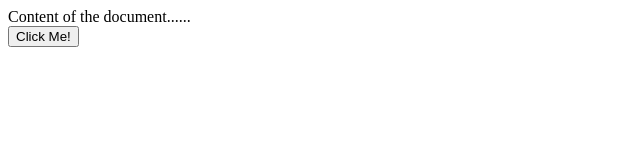
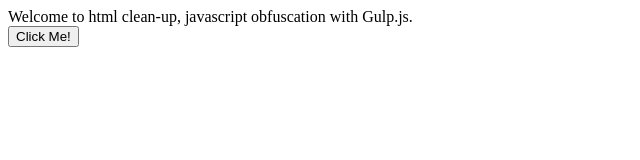
Before and after one commit to mstatt/tr-102, a website: page dev/index.html in a window 1280 px wide. Shown: the whole page, without its empty margins (0-640 px from the left). Drawn offline with Linux system fonts and the light colour scheme.

Commit message:
Update index.html

```diff
--- a/dev/index.html
+++ b/dev/index.html
@@ -13,8 +13,7 @@
 <!-- Comments  -->
 <body>
 
-
-Content of the document......<br/>
+ Welcome to html clean-up, javascript obfuscation with Gulp.js.<br/>
 <button id="btn1" type="button">Click Me!</button><br/>
 <div id="d1"></div>
 <!-- Comments  -->
```
